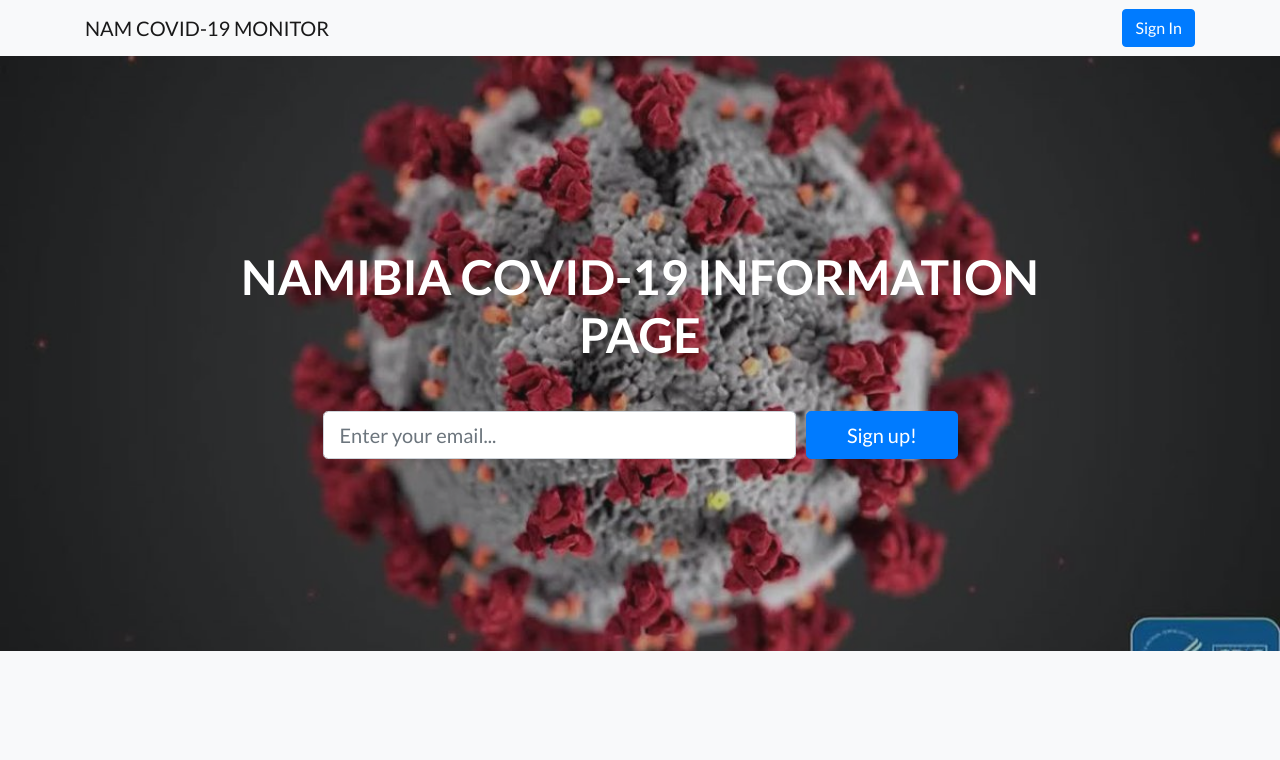
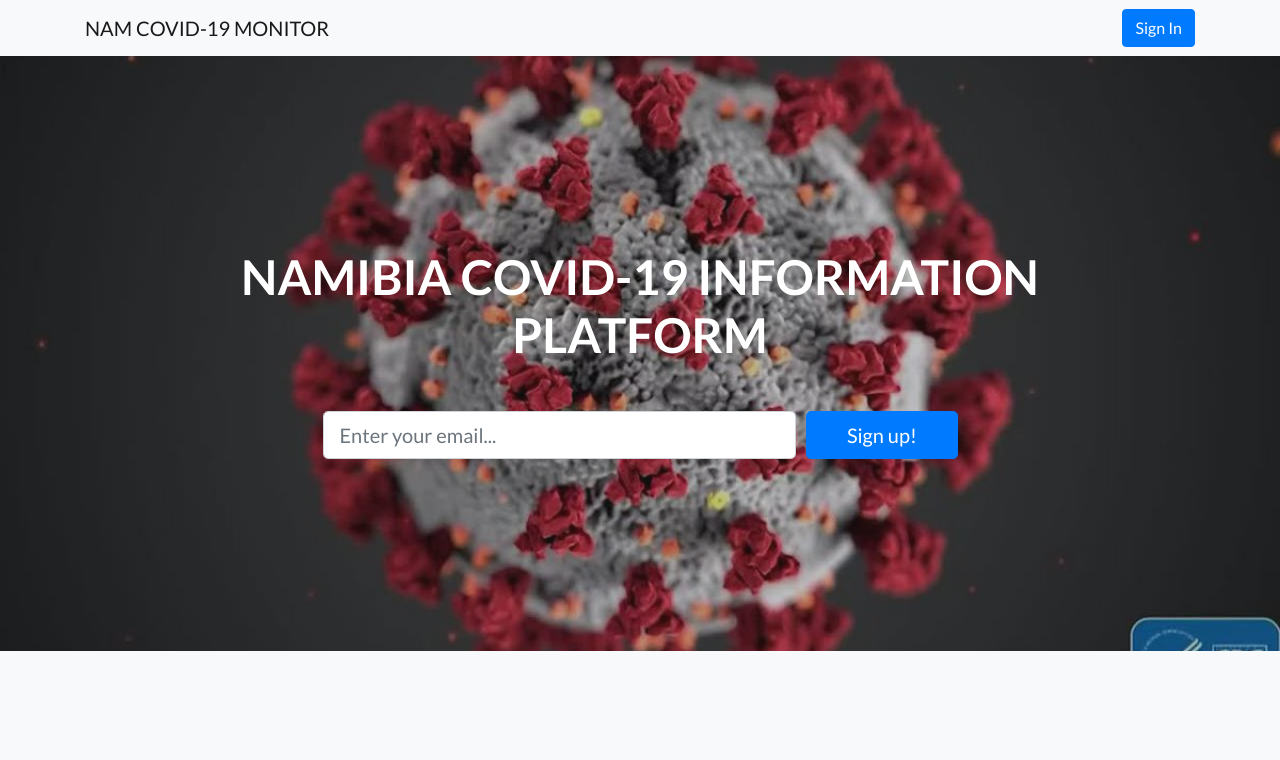
Before and after one commit to ovasoft/covid-19, a website: page index.html in a window 1280 px wide. Shown: the top 760 px of the page. Drawn offline with Linux system fonts and the light colour scheme.

Commit message:
Update index.html

```diff
--- a/index.html
+++ b/index.html
@@ -39,7 +39,7 @@
     <div class="container">
       <div class="row">
         <div class="col-xl-9 mx-auto">
-          <h1 class="mb-5"> NAMIBIA COVID-19 INFORMATION PAGE</h1>
+          <h1 class="mb-5"> NAMIBIA COVID-19 INFORMATION PLATFORM</h1>
         </div>
         <div class="col-md-10 col-lg-8 col-xl-7 mx-auto">
           <form>
@@ -127,8 +127,7 @@
       <div class="row">
         <div class="col-lg-12">
             <div class="tweet-frame">
-              <!--<a class="twitter-timeline" href="https://twitter.com/NamibiaTech?ref_src=twsrc%5Etfw">Tweets by NamibiaTech</a> <script async src="https://platform.twitter.com/widgets.js" charset="utf-8"></script>
--->
+             <a class="twitter-timeline" data-height="500" href="https://twitter.com/NamibiaTech?ref_src=twsrc%5Etfw">Tweets by NamibiaTech</a> <script async src="https://platform.twitter.com/widgets.js" charset="utf-8"></script>
 </div>
           </div>
         </div>
```
